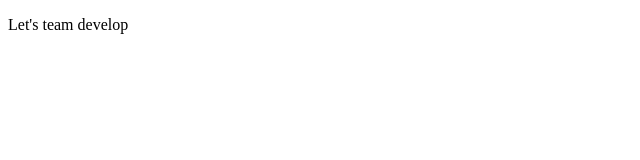
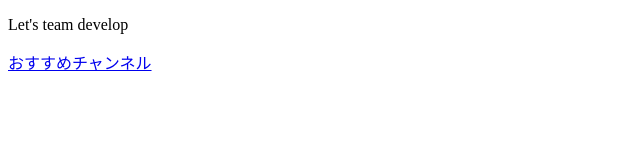
Before and after one commit to YonekuraMizuki/kadai, a plain HTML site: page index.html in a window 1280 px wide. Shown: the whole page, without its empty margins (0-640 px from the left). Drawn offline with Linux system fonts and the light colour scheme.

Commit message:
index.html追記

```diff
--- a/index.html
+++ b/index.html
@@ -6,5 +6,6 @@
 </head>
 <body>
     <p>Let's team develop</p>
+    <a href="https://www.youtube.com/channel/UCX5XciqHcv4ZoraqQTRqxPg">おすすめチャンネル</a>
 </body>
 </html
```
